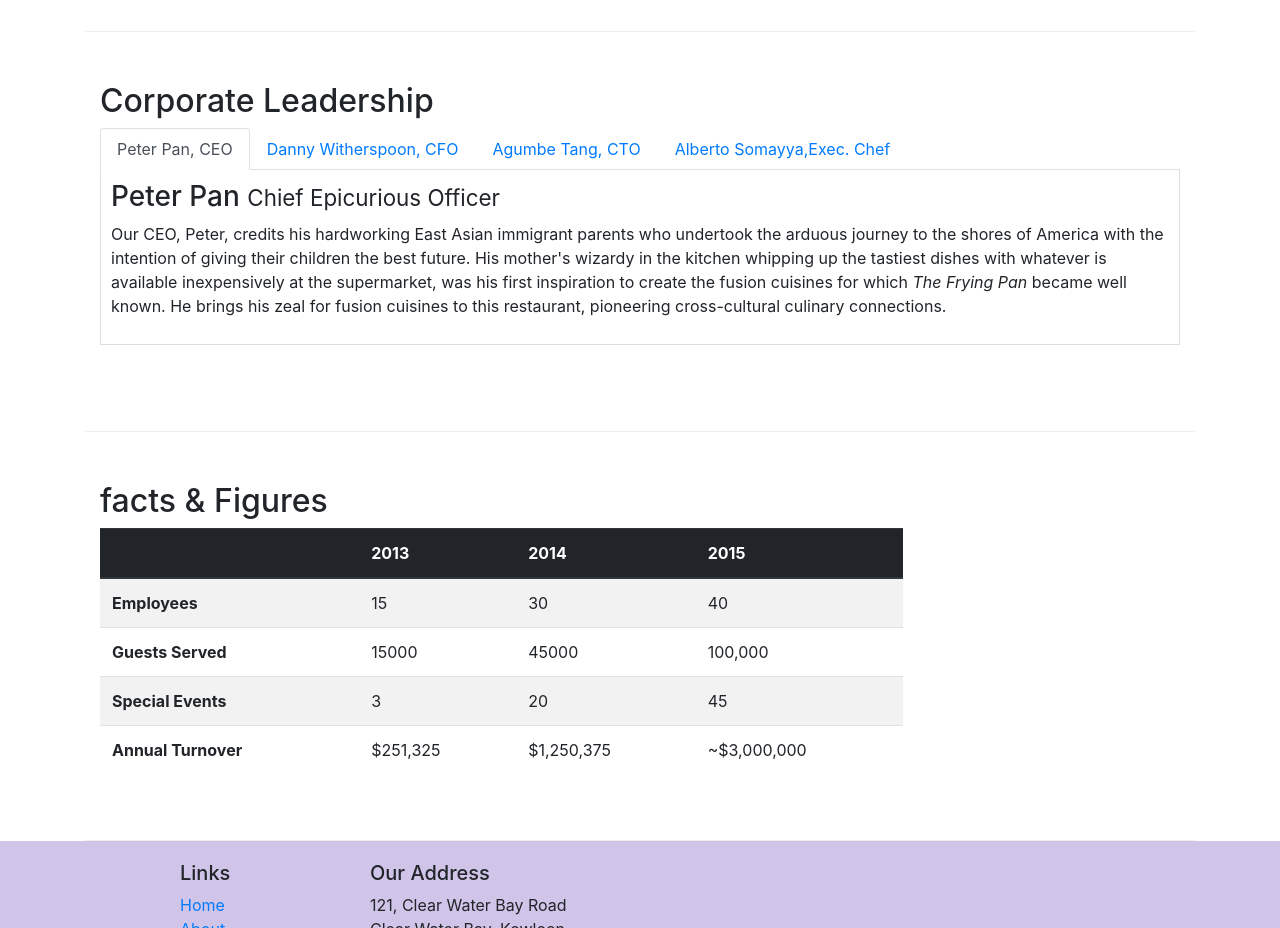
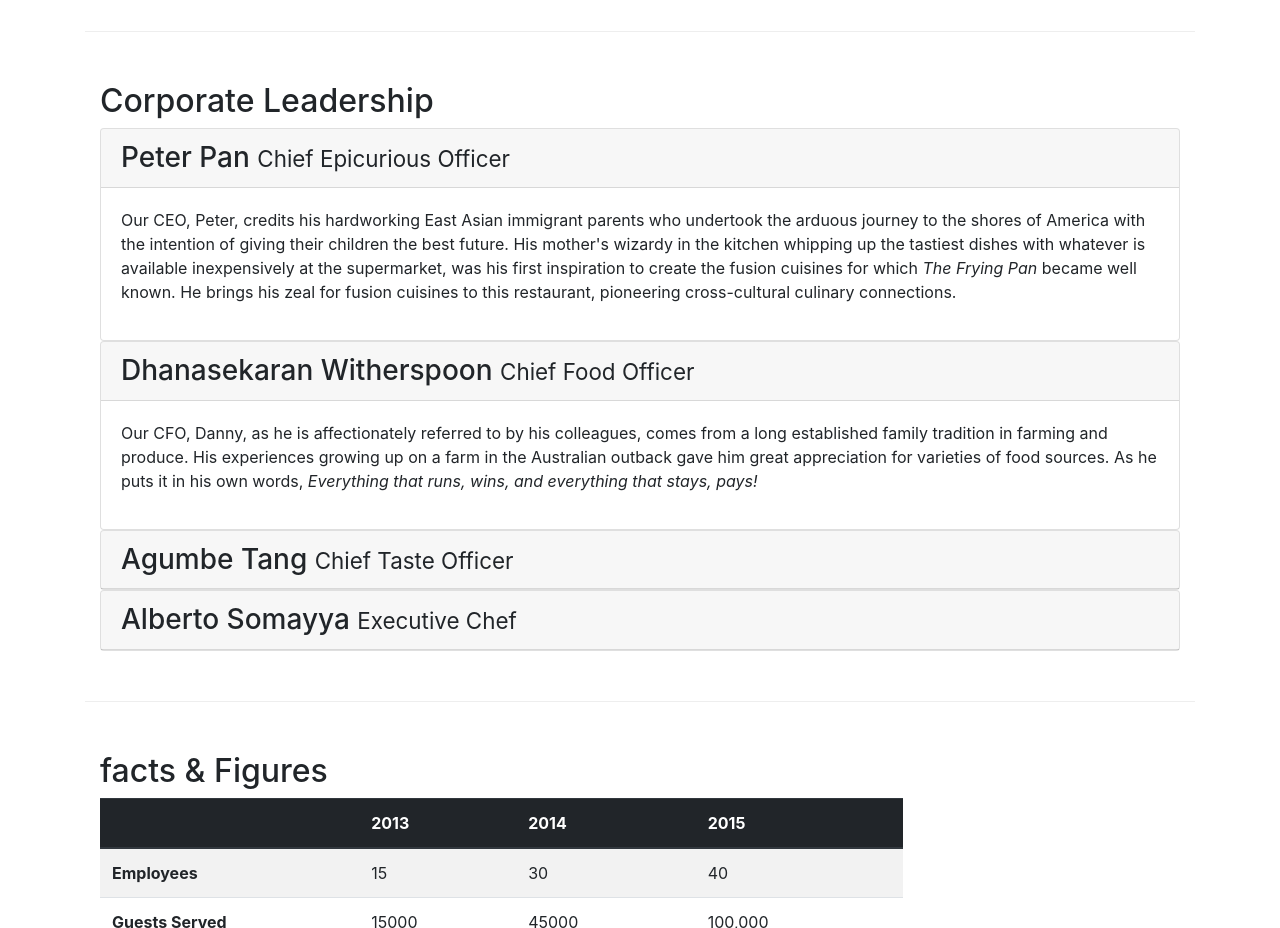
Before and after one commit to murarilaliitg/bootstrap, a website: page aboutus.html in a window 1280 px wide. Shown: the part 940-1868 px from the top of the page. Drawn offline with nearby package versions, Linux system fonts and the light colour scheme.

Commit message:
Accordion

```diff
--- a/aboutus.html
+++ b/aboutus.html
@@ -111,42 +111,65 @@
             <div class="col-12">
                 <h2>Corporate Leadership</h2>
 
-                <ul class="nav nav-tabs">
-                    <li class="nav-item">
-                        <a class="nav-link active" href="#peter"
-                           role="tab" data-toggle="tab">Peter Pan, CEO</a>
-                    </li>
-                    <li class="nav-item">
-                        <a class="nav-link" href="#danny"
-                           role="tab" data-toggle="tab">Danny Witherspoon, CFO</a>
-                    </li>
-                    <li class="nav-item">
-                        <a class="nav-link" href="#agumbe"
-                           role="tab" data-toggle="tab">Agumbe Tang, CTO</a>
-                    </li>
-                    <li class="nav-item">
-                        <a class="nav-link" href="#alberto"
-                           role="tab" data-toggle="tab">Alberto Somayya,Exec. Chef</a>
-                    </li>
 
-                </ul>
-                <div class="tab-content">
-                    <div role="tabpanel" class="tab-pane fade show active" id="peter">
-                        <h3>Peter Pan <small>Chief Epicurious Officer</small></h3>
-                        <p class="d-none d-sm-block">Our CEO, Peter, credits his hardworking East Asian immigrant parents who undertook the arduous journey to the shores of America with the intention of giving their children the best future. His mother's wizardy in the kitchen whipping up the tastiest dishes with whatever is available inexpensively at the supermarket, was his first inspiration to create the fusion cuisines for which <em>The Frying Pan</em> became well known. He brings his zeal for fusion cuisines to this restaurant, pioneering cross-cultural culinary connections.</p>
+                <div id="accordion">
+                    <div class="card">
+                        <div class="card-header" role="tab" id="peterhead">
+                            <h3 class="mb-0">
+                                <a class="collapsed" data-toggle="collapse" data-target="#peter"> Peter Pan <small>Chief Epicurious Officer</small>
+                                </a>
+                            </h3>
+                        </div>
+                        <div class="collapse show" id="peter" data-parent="#accordion">
+                            <div class="card-body">
+                                <p class="d-none d-sm-block">Our CEO, Peter, credits his hardworking East Asian immigrant parents who undertook the arduous journey to the shores of America with the intention of giving their children the best future. His mother's wizardy in the kitchen whipping up the tastiest dishes with whatever is available inexpensively at the supermarket, was his first inspiration to create the fusion cuisines for which <em>The Frying Pan</em> became well known. He brings his zeal for fusion cuisines to this restaurant, pioneering cross-cultural culinary connections.</p>
+                            </div>
+                        </div>
                     </div>
-                    <div role="tabpanel" class="tab-pane fade" id="danny">
-                        <h3>Dhanasekaran Witherspoon <small>Chief Food Officer</small></h3>
-                        <p class="d-none d-sm-block">Our CFO, Danny, as he is affectionately referred to by his colleagues, comes from a long established family tradition in farming and produce. His experiences growing up on a farm in the Australian outback gave him great appreciation for varieties of food sources. As he puts it in his own words, <em>Everything that runs, wins, and everything that stays, pays!</em></p>
+                    <div class="card">
+                        <div class="card-header" role="tab" id="dannyhead">
+                            <h3 class="mb-0">
+                                <a class="collapsed" data-toggle="collapse" datat-target="#danny">
+                                    Dhanasekaran Witherspoon <small>Chief Food Officer</small>
+                                </a>
+                            </h3>
+                        </div>
+                        <div class="collapse show" id="danny" data-parent="#accordion">
+                            <div class="card-body">
+                                <p class="d-none d-sm-block">Our CFO, Danny, as he is affectionately referred to by his colleagues, comes from a long established family tradition in farming and produce. His experiences growing up on a farm in the Australian outback gave him great appreciation for varieties of food sources. As he puts it in his own words, <em>Everything that runs, wins, and everything that stays, pays!</em></p>
+                            </div>
+                        </div>
                     </div>
-                    <div role="tabpanel" class="tab-pane fade" id="agumbe">
-                        <h3>Agumbe Tang <small>Chief Taste Officer</small></h3>
-                        <p class="d-none d-sm-block">Blessed with the most discerning gustatory sense, Agumbe, our CTO, personally ensures that every dish that we serve meets his exacting tastes. Our chefs dread the tongue lashing that ensues if their dish does not meet his exacting standards. He lives by his motto, <em>You click only if you survive my lick.</em></p>
+                    <div class="card">
+                        <div class="card-header" role="tab" id="agumbehead">
+                            <h3 class="mb-0">
+                                <a class="collapsed" data-toggle="collapse" data-target="#agumbe">
+                                    Agumbe Tang <small>Chief Taste Officer</small>
+                                </a>
+                            </h3>
+                        </div>
+                        <div class="collapse" id="agumbe" data-parent="#accordion">
+                            <div class="card-body">
+                            <p class="d-none d-sm-block">Blessed with the most discerning gustatory sense, Agumbe, our CTO, personally ensures that every dish that we serve meets his exacting tastes. Our chefs dread the tongue lashing that ensues if their dish does not meet his exacting standards. He lives by his motto, <em>You click only if you survive my lick.</em></p>
+                            </div>
+                        </div>
                     </div>
-                    <div role="tabpanel" class="tab-pane fade" id="alberto">
-                        <h3>Alberto Somayya <small>Executive Chef</small></h3>
-                        <p class="d-none d-sm-block">Award winning three-star Michelin chef with wide International experience having worked closely with whos-who in the culinary world, he specializes in creating mouthwatering Indo-Italian fusion experiences. He says, <em>Put together the cuisines from the two craziest cultures, and you get a winning hit! Amma Mia!</em></p>
+                    <div class="card">
+                        <div class="card-header" role="tab" id="albertohead">
+                            <h3 class="mb-0">
+                                <a cass="collpased" data-toggle="collapse" data-target="#alberto">
+                                    Alberto Somayya <small>Executive Chef</small>
+                                </a>
+                            </h3>
+                        </div>
+                        <div  class="collapse" id="alberto" data-parent="#accordion">
+                            <div class="card-body">
+                                <p class="d-none d-sm-block">Award winning three-star Michelin chef with wide International experience having worked closely with whos-who in the culinary world, he specializes in creating mouthwatering Indo-Italian fusion experiences. He says, <em>Put together the cuisines from the two craziest cultures, and you get a winning hit! Amma Mia!</em></p>
+                            </div>
+                        </div>
                     </div>
+
+
                 </div>
             </div>
         </div>
```
